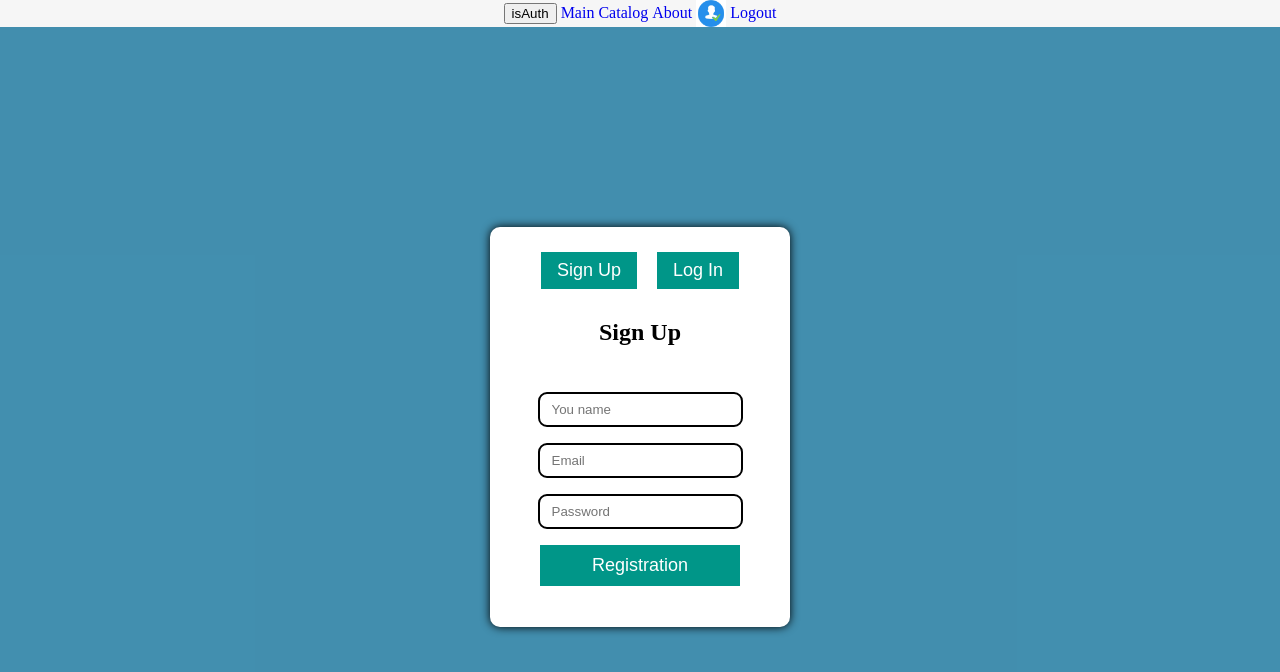
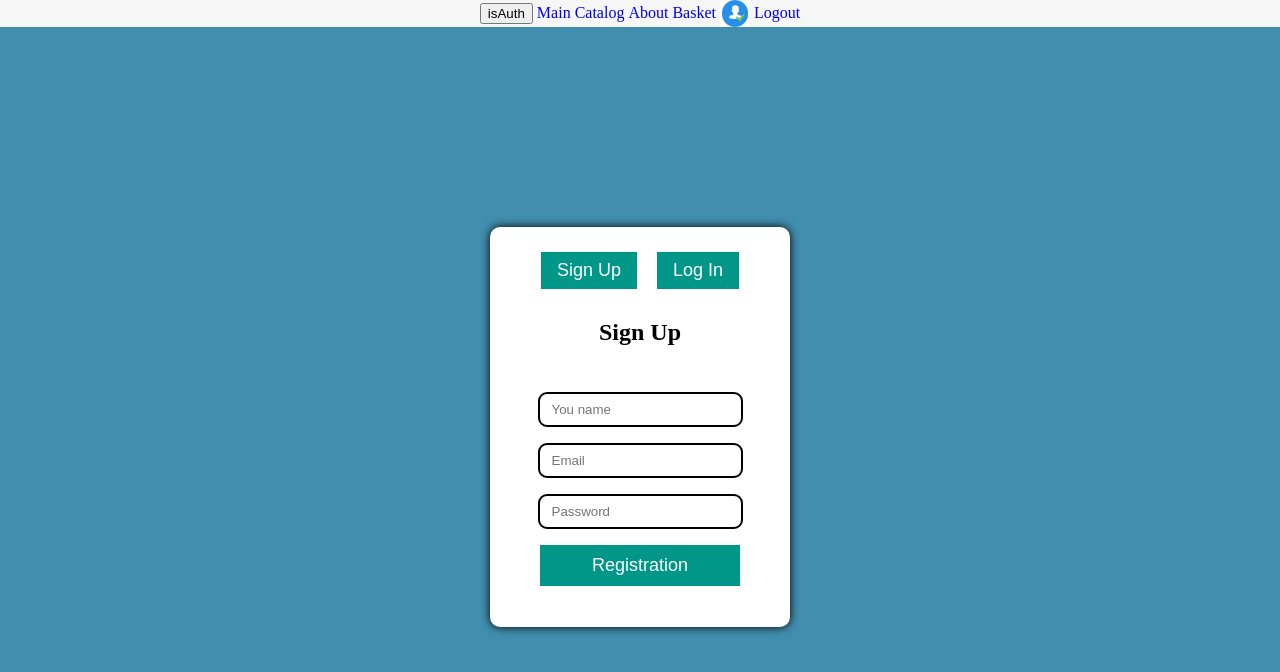
Before and after one commit to Valeriya2511/Valeriya2511.github.io, a React (Create React App) app: page / in a window 1280 px wide. Both pictures are taken after a click on the button "isAuth". Shown: the top 672 px of the page. Built offline with nearby package versions, Linux system fonts and the light colour scheme; no server answers; what react-dotenv would draw is missing.

Commit message:
fix: add toggle changing for button auth for checking navbar

```diff
--- a/src/components/navigation/Navigation.tsx
+++ b/src/components/navigation/Navigation.tsx
@@ -17,7 +17,7 @@ export function Navigation() {
           <Link to="/main">Main</Link>
           <Link to="/products">Catalog</Link>
           <Link to="/about">About</Link>
-
+          <Link to="/basket">Basket</Link>
           <Link to="/UserPage">
             <img className={styles.userImg} src="./user-auth.jpg" alt="user" />
           </Link>
```
